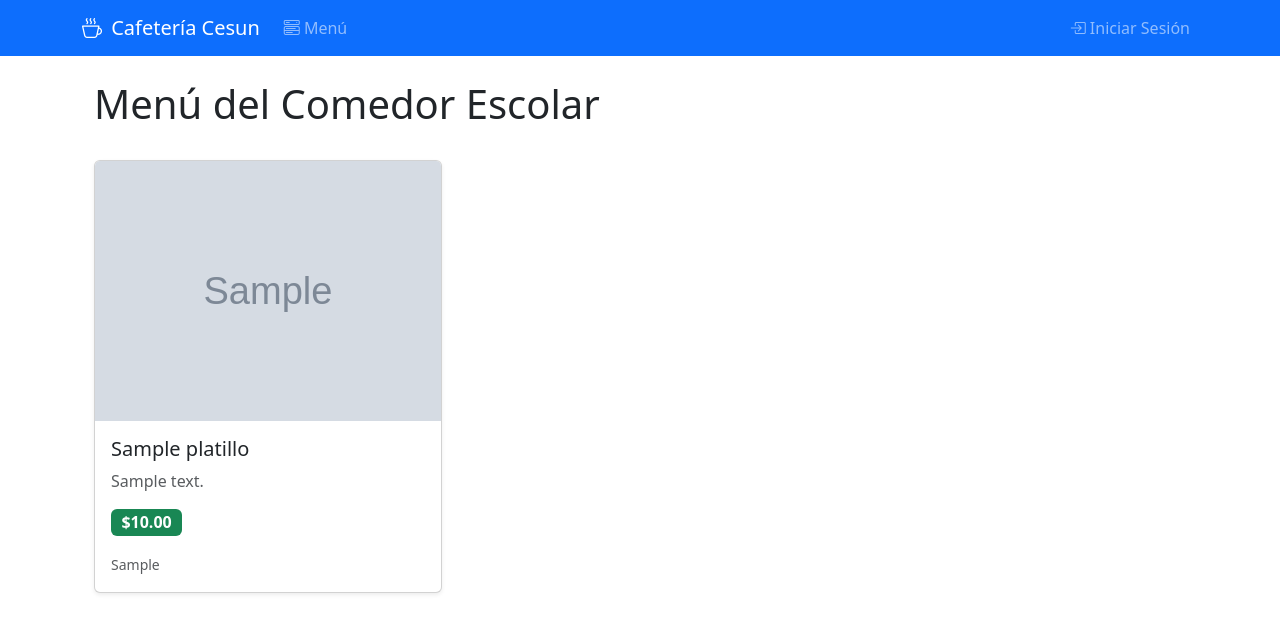
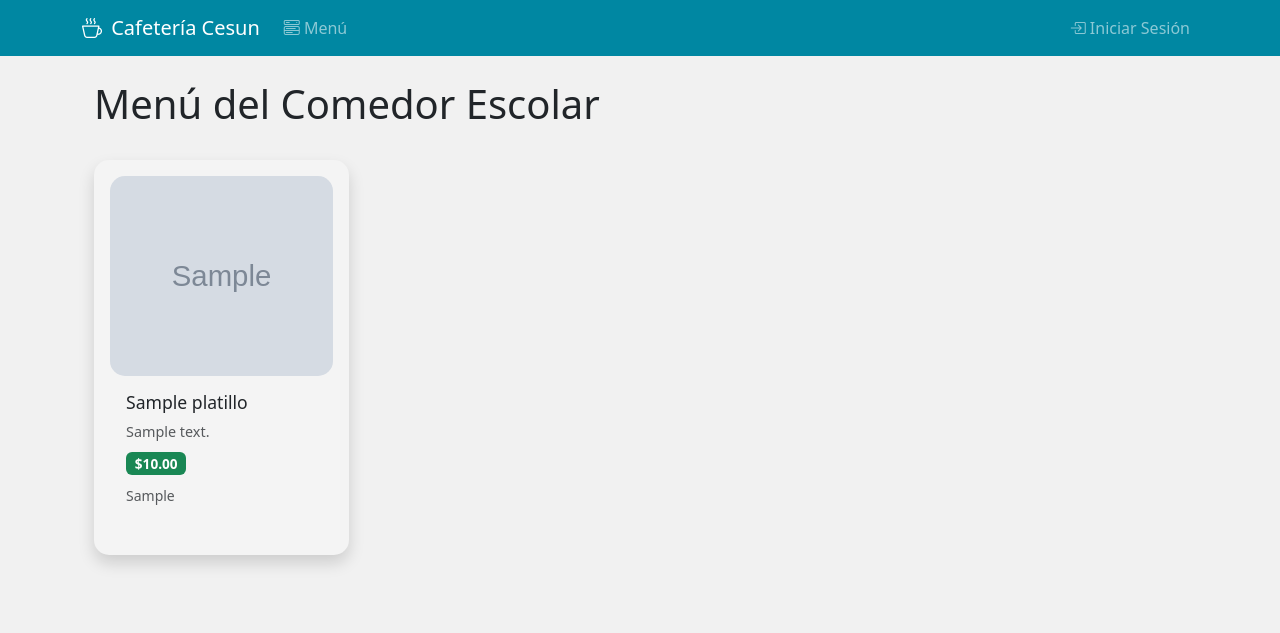
Before and after one commit to CristanMedina/Cafeteria-Django, a Django app: page / in a window 1280 px wide. Shown: the top 633 px of the page. Run offline with Django 5.2, Linux system fonts and the light colour scheme; tables that the repository leaves empty hold one stand-in row (values such as "Sample post"); grey boxes marked "Sample" are stand-in pictures.

Commit message:
Mejorado el diseno de la pagina

```diff
--- a/templates/base.html
+++ b/templates/base.html
@@ -7,8 +7,8 @@
     <link href="https://cdn.jsdelivr.net/npm/bootstrap@5.3.4/dist/css/bootstrap.min.css" rel="stylesheet" integrity="sha384-DQvkBjpPgn7RC31MCQoOeC9TI2kdqa4+BSgNMNj8v77fdC77Kj5zpWFTJaaAoMbC" crossorigin="anonymous">
     <link rel="stylesheet" href="https://cdn.jsdelivr.net/npm/bootstrap-icons@1.11.3/font/bootstrap-icons.min.css">
 </head>
-<body>
-    <nav class="navbar navbar-expand-lg navbar-dark bg-primary sticky-top">
+<body style="background-color: #f1f1f1;">
+    <nav class="navbar navbar-expand-lg navbar-dark sticky-top" style="background-color: #0087a2;">
         <div class="container">
             <a class="navbar-brand" href="{% url 'menu:menu_list' %}">
                 <i class="bi bi-cup-hot me-1"></i> Cafetería Cesun
@@ -23,7 +23,7 @@
                             <i class="bi bi-menu-button-wide"></i> Menú
                         </a>
                     </li>
-                    {% if user.is_authenticated %}
+                    {% if user.role == 'CLIENTE' %}
                     <li class="nav-item">
                         <a class="nav-link" href="{% url 'orders:order_list' %}">
                             <i class="bi bi-list-check"></i> Mis Pedidos
--- a/templates/menu/menu_list.html
+++ b/templates/menu/menu_list.html
@@ -11,35 +11,37 @@
         {% endif %}
     </div>
 
-    <div class="row row-cols-1 row-cols-md-2 row-cols-lg-3 g-4">
+    <div class="row row-cols-2 row-cols-md-3 row-cols-lg-4 g-4">
         {% for platillo in platillos %}
         <div class="col">
-            <div class="card h-100 shadow-sm">
+            <div class="card h-100 shadow p-3" style="border-radius: 15px; border: none; background-color: #f4f4f4;">
                 {% if platillo.imagen %}
-                <img src="{{ platillo.imagen.url}}" class="card-img-top" alt="{{ platillo.nombre }}">
+                <img src="{{ platillo.imagen.url }}" class="card-img-top"
+                     style="width: 100%; height: 200px; object-fit: cover; border-radius: 15px;"
+                     alt="{{ platillo.nombre }}">
                 {% endif %}
-                <div class="card-body">
-                    <h5 class="card-title">{{ platillo.nombre }}</h5>
-                    <p class="card-text text-muted">{{ platillo.descripcion }}</p>
-                    <div class="mb-3">
-                        <span class="badge bg-success fs-6">${{ platillo.precio }}</span>
+                <div class="card-body p-3">
+                    <h5 class="card-title mb-2" style="font-size: 1.1rem;">{{ platillo.nombre }}</h5>
+                    <p class="card-text text-muted mb-2" style="font-size: 0.9rem;">{{ platillo.descripcion|truncatechars:60 }}</p>
+                    <div class="mb-2">
+                        <span class="badge bg-success" style="font-size: 0.85rem;">${{ platillo.precio }}</span>
                     </div>
-                    <p class="card-text"><small class="text-muted">{{ platillo.ingredientes }}</small></p>
+                    <p class="card-text mb-3"><small class="text-muted">{{ platillo.ingredientes|truncatechars:40 }}</small></p>
 
                     {% if user.role == 'CLIENTE' %}
-                        <a href="{% url 'orders:create_order_with_dish' platillo.id %}"
-                        class="btn btn-primary w-100 mt-2">
-                            <i class="bi bi-cart-plus"></i> Ordenar
-                        </a>
-                     {% endif %}
+                    <a href="{% url 'orders:create_order_with_dish' platillo.id %}"
+                       class="btn btn-primary w-100 mt-auto" style="font-size: 0.9rem;">
+                        <i class="bi bi-cart-plus"></i> Ordenar
+                    </a>
+                    {% endif %}
 
                     {% if user.role == 'COCINERO' %}
                     <div class="btn-group w-100 mt-2">
-                        <a href="{% url 'menu:menu_edit' platillo.pk %}" class="btn btn-outline-primary">
-                            <i class="bi bi-pencil"></i> Editar
+                        <a href="{% url 'menu:menu_edit' platillo.pk %}" class="btn btn-outline-primary btn-sm">
+                            <i class="bi bi-pencil"></i>
                         </a>
-                        <a href="{% url 'menu:menu_delete' platillo.pk %}" class="btn btn-outline-danger">
-                            <i class="bi bi-trash"></i> Eliminar
+                        <a href="{% url 'menu:menu_delete' platillo.pk %}" class="btn btn-outline-danger btn-sm">
+                            <i class="bi bi-trash"></i>
                         </a>
                     </div>
                     {% endif %}
--- a/templates/orders/order_list.html
+++ b/templates/orders/order_list.html
@@ -43,7 +43,10 @@
                         <button type="submit" class="btn btn-danger btn-sm">Cancelar</button>
                     </form>
                 {% else %}
-                    <span class="text-muted">No disponible</span>
+                <form action="{% url 'orders:cancel_order' order.pk %}" method="post" onsubmit="return confirmCancel();">
+                    {% csrf_token %}
+                    <button type="submit" class="btn btn-secondary disabled btn-sm">Cancelar</button>
+                </form>
                 {% endif %}
             </td>
         </tr>
--- a/templates/users/login.html
+++ b/templates/users/login.html
@@ -1,5 +1,3 @@
-
-
 {% extends "base.html" %}
 {% load static %}
 {% block content %}
```
Also changed, not shown: menu/forms.py (+28 -2 lines).
